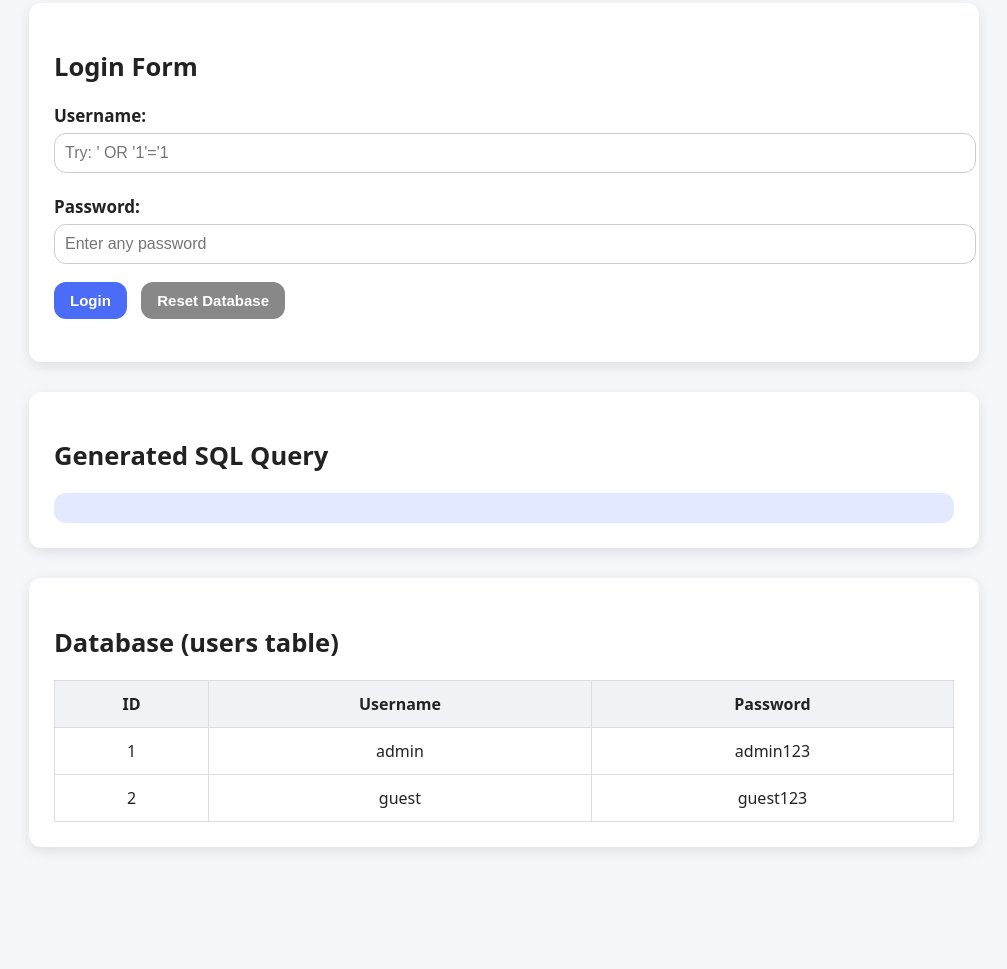
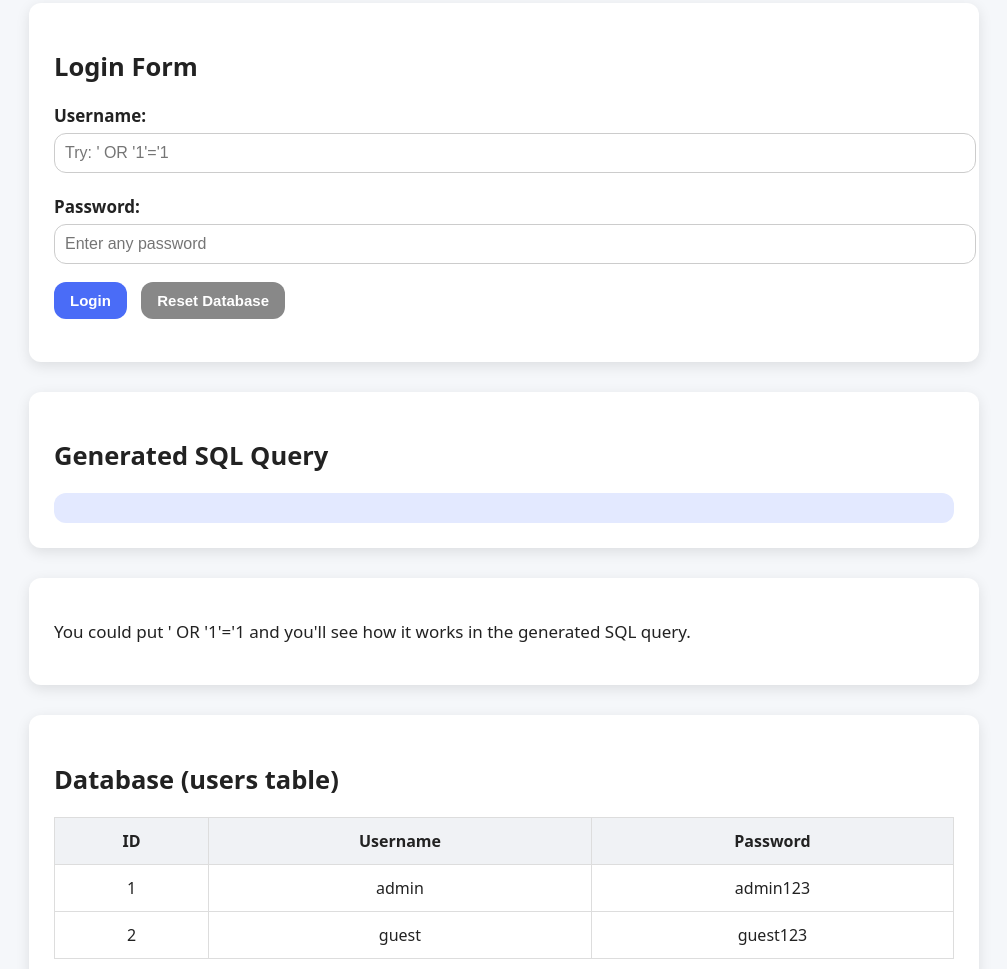
Before and after one commit to stirlinggee-crypto/sql_experament, a plain HTML site: page index.html in a window 1280 px wide. Shown: the part 131-1100 px from the top of the page, without its empty margins (136-1143 px from the left). Before the commit the page ends 1048 px from the top, so only its background shows below. Drawn offline with Linux system fonts and the light colour scheme.

Commit message:
Update index.html

```diff
--- a/index.html
+++ b/index.html
@@ -181,6 +181,10 @@
     <div class="explain" id="explainBox" style="display:none"></div>
 </div>
 
+<div class="card">
+    <p>You could put ' OR '1'='1 and you'll see how it works in the generated SQL query.</p>
+</div>
+
 <!-- Database Card -->
 <div class="card">
     <h2>Database (users table)</h2>
@@ -188,6 +192,8 @@
         <tr><th>ID</th><th>Username</th><th>Password</th></tr>
     </table>
 </div>
+    <br>
+
 
 <script>
 // Simulated database
```
